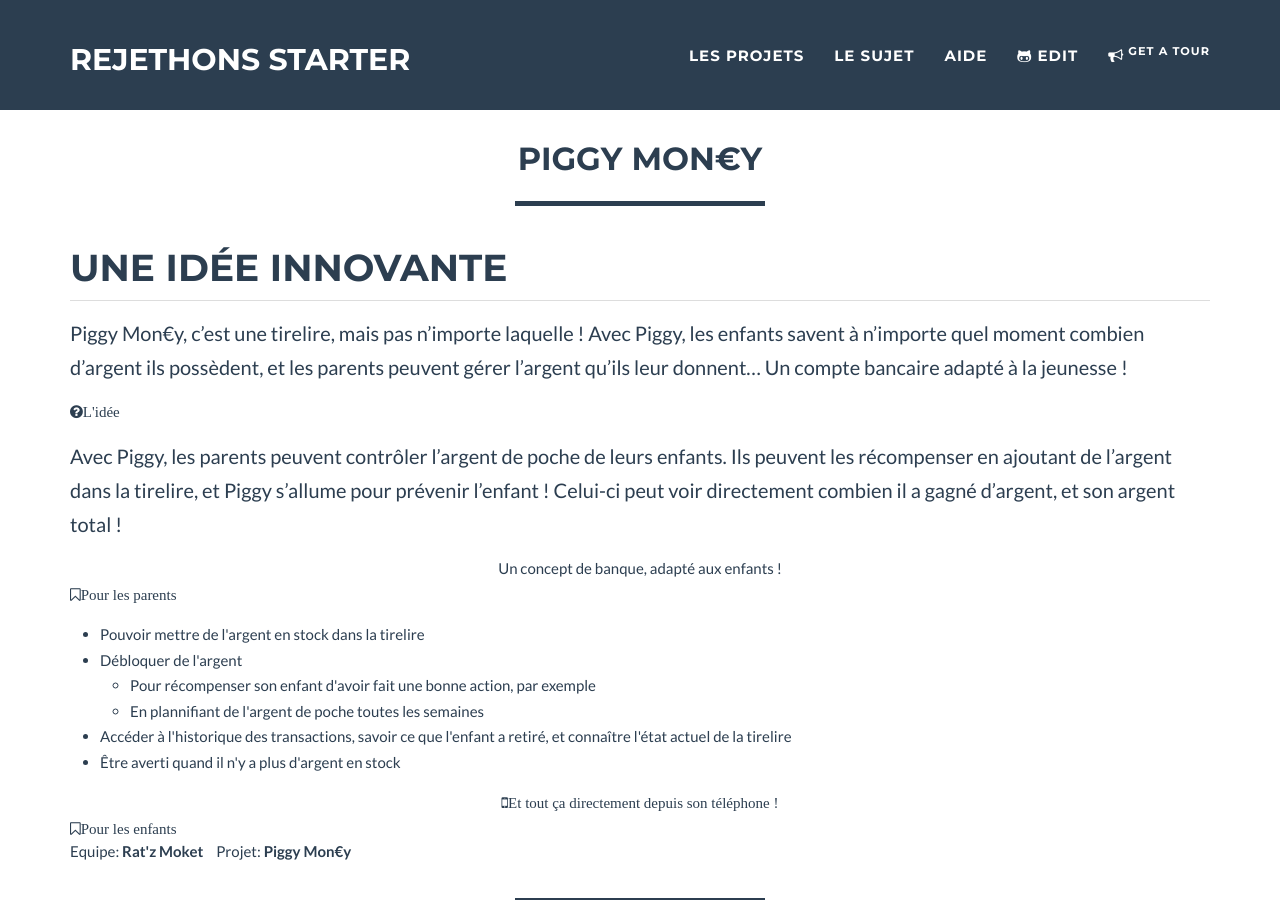
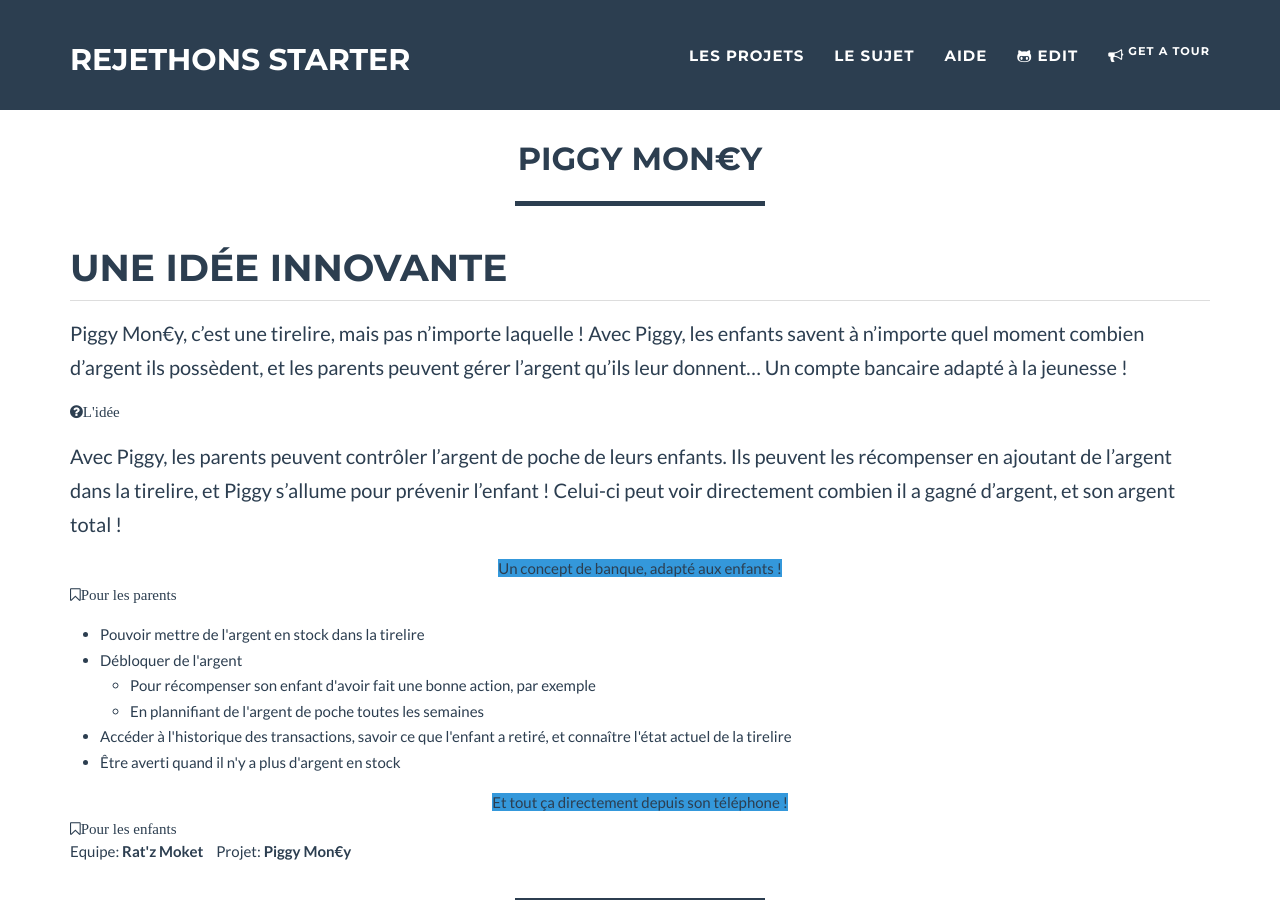
Before and after one commit to stephaneLeroy/rejethons-starter, a Jekyll site: the page built from _posts/2017-05-19-les-ratz-moket.markdown, in a window 1280 px wide and 900 px high. Built offline with Jekyll 4.4.1, drawn with Linux system fonts in a browser that asks for light colours.

Commit message:
Update 2017-05-19-les-ratz-moket.markdown

```diff
--- a/_posts/2017-05-19-les-ratz-moket.markdown
+++ b/_posts/2017-05-19-les-ratz-moket.markdown
@@ -13,7 +13,7 @@
 <div class="fa fa-question-circle">L'idée</div>
 
 Avec Piggy, les parents peuvent contrôler l'argent de poche de leurs enfants. Ils peuvent les récompenser en ajoutant de l'argent dans la tirelire, et Piggy s'allume pour prévenir l'enfant ! Celui-ci peut voir directement combien il a gagné d'argent, et son argent total !
-<center>Un concept de banque, adapté aux enfants !</center>
+<center> <span class="bg-info">Un concept de banque, adapté aux enfants !</span></center>
 
 <div class="fa fa-bookmark-o">Pour les parents</div>
 <ul>
@@ -25,7 +25,7 @@
 <li> Être averti quand il n'y a plus d'argent en stock</li>
 </ul>
 
-<center><span class="fa fa-mobile">Et tout ça directement depuis son téléphone !</span></center>
+<center><span class="fa fa-mobile" class="bg-info" >Et tout ça directement depuis son téléphone !</span></center>
 
 
 
```
